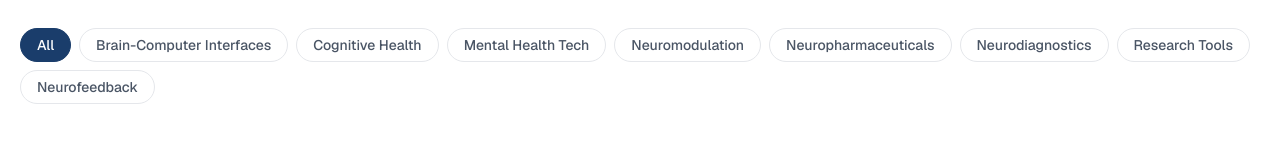
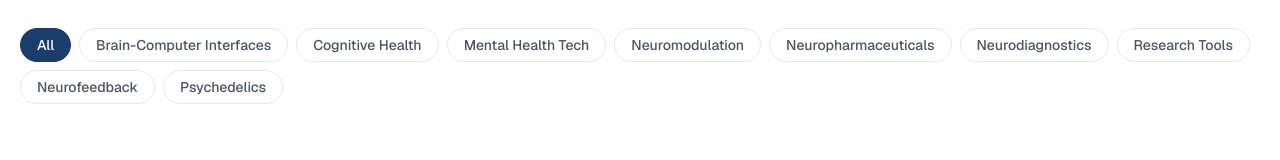
Before and after one commit to alonbraun/neurotech-hub, a Next.js app: page /directory in a window 1280 px wide. Shown: the part 473-633 px from the top of the page. Built offline with nearby package versions, Linux system fonts and the light colour scheme.

Commit message:
feat: add Psychedelics category

```diff
--- a/app/directory/page.tsx
+++ b/app/directory/page.tsx
@@ -6,7 +6,7 @@ export const metadata = {
   description: "Discover the leading neurotechnology companies — from brain-computer interfaces to cognitive health platforms.",
 };
 
-const CATEGORIES = ["All", "Brain-Computer Interfaces", "Cognitive Health", "Mental Health Tech", "Neuromodulation", "Neuropharmaceuticals", "Neurodiagnostics", "Research Tools", "Neurofeedback"];
+const CATEGORIES = ["All", "Brain-Computer Interfaces", "Cognitive Health", "Mental Health Tech", "Neuromodulation", "Neuropharmaceuticals", "Neurodiagnostics", "Research Tools", "Neurofeedback", "Psychedelics"];
 
 const AVATAR_COLORS = [
   ["#dce8fb", "#185fa5"],
--- a/app/page.tsx
+++ b/app/page.tsx
@@ -10,6 +10,7 @@ const CATEGORY_ICONS: Record<string, string> = {
   "Neurodiagnostics": "🔬",
   "Research Tools": "🔭",
   "Neurofeedback": "📊",
+  "Psychedelics": "🍄",
 };
 
 const AVATAR_COLORS = [
```
